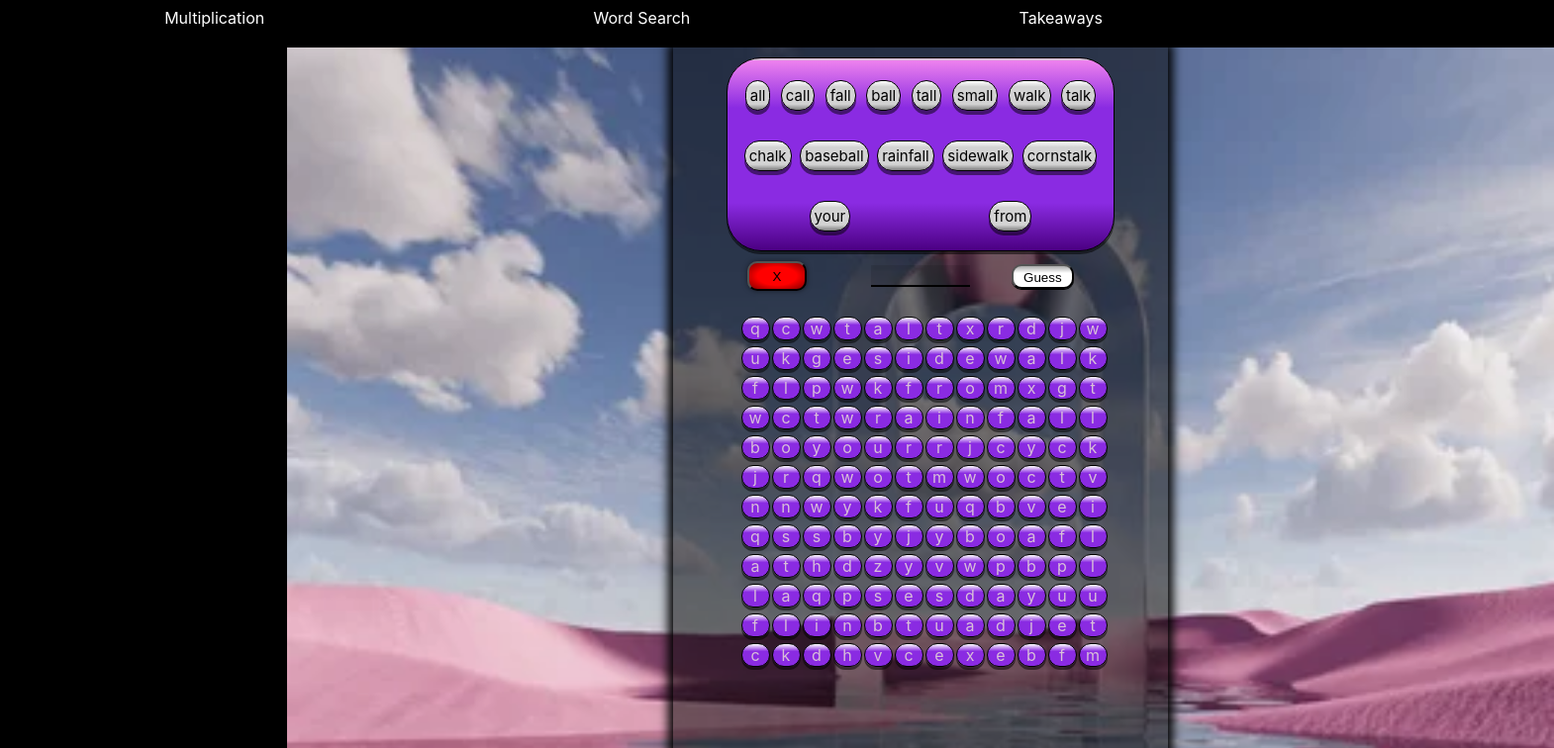
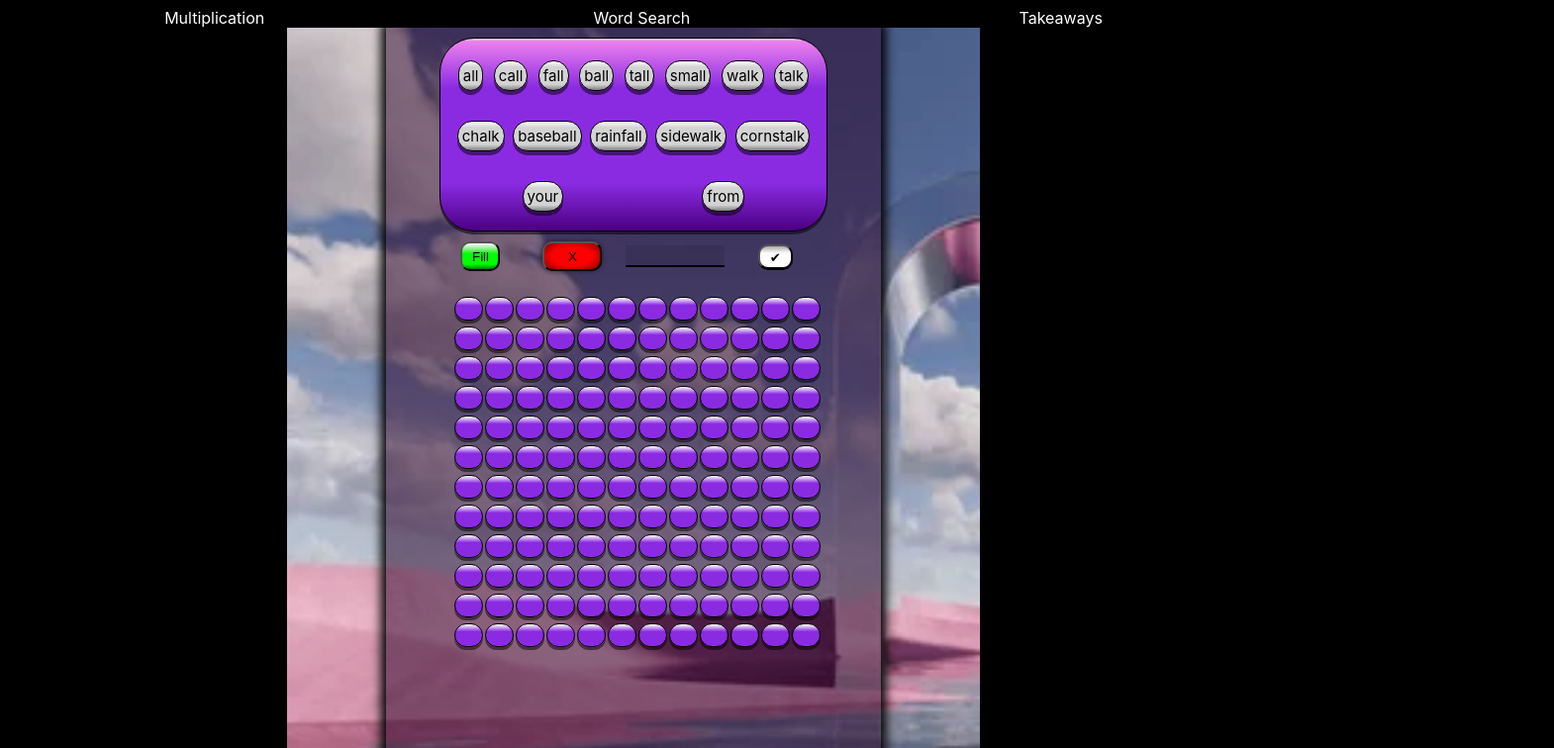
Before and after one commit to CoHogan1/multiplicationTable, a React (Create React App) app: page / in a window 1280 px wide. Shown: the top 756 px of the page at 99% size, 1570 px wide, since content can reach past the window. Built offline with nearby package versions, Linux system fonts and the light colour scheme.

Commit message:
changed word search to fil board on click of button.

```diff
--- a/src/App.css
+++ b/src/App.css
@@ -10,7 +10,7 @@
   margin: auto;
   max-width: 700px;
   width: 100vw;
-  height: 100vh;
+  min-height: 100vh;
 }
 
 .second {
@@ -176,18 +176,17 @@ input {
 .wordSearch {
     background: url('./backgrounds/cool.webp');
     background-size: cover;
-    width: 100vw;
-    height: 100vh;
-    margin: 20px auto;
-    margin-bottom: 0;
+    width: 100%;
+    height: 100%;
+    margin: auto;
     text-align: center;
 }
 
 .bg {
-    background: rgba(0 ,0, 0, 0.5);
-    height: 100%;
+    background: rgba(40 ,0, 40, 0.5);
+    margin: auto;
+    min-height: 100vh;
     max-width: 500px;
-    margin: auto;
     box-shadow: inset 0 0 15px rgba(0,0,0, 0.9);
     box-shadow: 0 0 10px 5px black;
 }
@@ -221,6 +220,10 @@ input {
     box-shadow: 0 4px 0 rgba(0,0,0, 0.5);
     font-size: 15px;
 
+}
+
+.fill {
+    width: 40px;
 }
 
 /* word search game board */
@@ -288,7 +291,7 @@ input {
 .guessMenu {
     margin: 10px auto;
     display: grid;
-    grid-template-columns: 1fr 1fr 1fr;
+    grid-template-columns: 1fr 1fr 1fr 1fr;
     grid-gap: 20px;
     width: 350px;
     height: 30px;
--- a/src/wordSearch.js
+++ b/src/wordSearch.js
@@ -4,6 +4,7 @@ import React, { useState } from 'react'; // ueRef
 // test data
 let rows = 12, cols = 12;
 const wordSearchArray = Array.from({ length: rows }, () => Array(cols).fill('_'));
+let temporary = Array.from({ length: rows }, () => Array(cols).fill(' '))
 
 let limit = 0
 
@@ -13,6 +14,7 @@ function WordSearch() {
     let [guess, setGuess] = useState('');
     //let [input, setInput] = useState('');
     let [score, setScore] = useState(0);
+    let [wordArray, setWordArray] = useState(temporary);
     //let [indexCheck, setIndexCheck] = useState('');
     let wordList = ['all','call','fall','ball','tall','small','walk','talk',
     'chalk','baseball','rainfall','sidewalk','cornstalk','your','from']
@@ -34,15 +36,18 @@ function WordSearch() {
         return num
     }
 
-    const fillRandomLetters = (crosswordGrid) => {
+    const fillRandomLetters = (grid) => {
+        console.log("filling random letters");
         // fill the non word spaces in the array with a letter
-        for (let i = 0; i < crosswordGrid.length; i++){
-            for (let z = 0; z < crosswordGrid[i].length; z++){
-                if (crosswordGrid[i][z] === "_"){
-                    crosswordGrid[i][z] = generateRandomLetter();
+        for (let i = 0; i < grid.length; i++){
+            for (let z = 0; z < grid.length; z++){
+                if (grid[i][z] === "_"){
+                    grid[i][z] = generateRandomLetter();
                 }
             }
         }
+        console.log("done");
+        return grid;
     }
     // check is there is space in the 2d array
     const availableSpaceRow = (word, x, y, arr) => {
@@ -93,13 +98,13 @@ function WordSearch() {
     }
 
     // populate the board with the specified letters.
-    const fill = (words, board) => {
+    const fill = (words, board, wLeft) => {
         let direction;
         console.time('start')
 
         while(words.length > 0){
             //console.table(board);
-            if (limit > 200) break;
+            if (limit > 500) break;
             let word = words[words.length -1]
             if (words.length === 0) break;
 
@@ -160,11 +165,23 @@ function WordSearch() {
         }
         console.timeEnd('start')
         console.log(wordList.length, "rest of words left");
-        //console.log(limit);
+        wLeft = words.length;
         return board
     }
-    const crosswordGrid = fill(wordList, wordSearchArray);
-    fillRandomLetters(wordSearchArray);
+
+    const genBoard = () => {
+        console.log("fill");
+        let wordsLeft = 0;
+        const temp = fill(wordList, wordSearchArray, wordsLeft);
+        fillRandomLetters(temp);
+        setWordArray(temp);
+        console.log(wordsLeft);
+    }
+
+
+    //const crosswordGrid = temp;
+    //const crosswordGrid = fill(wordList, wordSearchArray);
+    //fillRandomLetters(crosswordGrid);
 
 // $$$$$$$$$$$$$$$$$$$$$$$$$$$$$$$$$$$$$$$$$$$$$$$$$$$$$$$$$$$$$$$$$$$$$$$$$$$
 
@@ -318,6 +335,8 @@ function WordSearch() {
 
     return (
         <div className="wordSearch">
+
+
         <div className="bg">
             <div className="spacer"></div>
             <div className="wordBox">
@@ -327,18 +346,19 @@ function WordSearch() {
             </div>
 
             <div className="guessMenu">
+                <button className="fill" onClick={genBoard}>Fill</button>
                 <button onClick={clearSelection} className="clear">X</button>
                 <p className="guessBar">{guess}</p>
-                <button onClick={guessWord} className="guessButton">Guess</button>
+                <button onClick={guessWord} className="guessButton">&#10004;</button>
             </div>
 
             <div className="wordSearchBox">
-                {crosswordGrid.map((val,ind) => val.map((v,i) =>
+                {wordArray.map((val,ind) => val.map((v,i) =>
                     <div key={[ind,i]}
                         id={`${ind}-${i}`}
                          className="searchLetter"
                          onClick={clicked}
-                    >{crosswordGrid[ind][i]}</div>
+                    >{wordArray[ind][i]}</div>
                  ))}
             </div>
 
```
